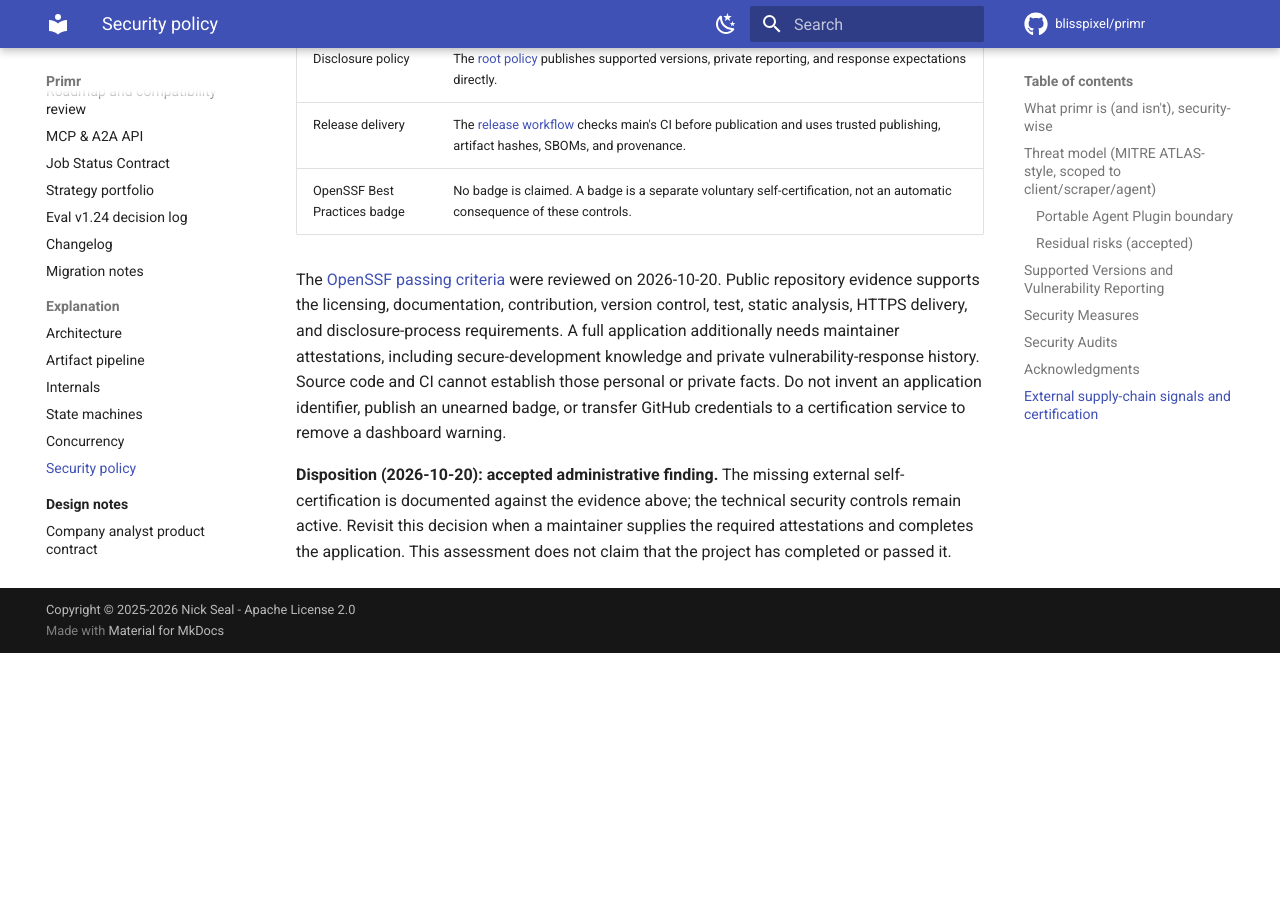
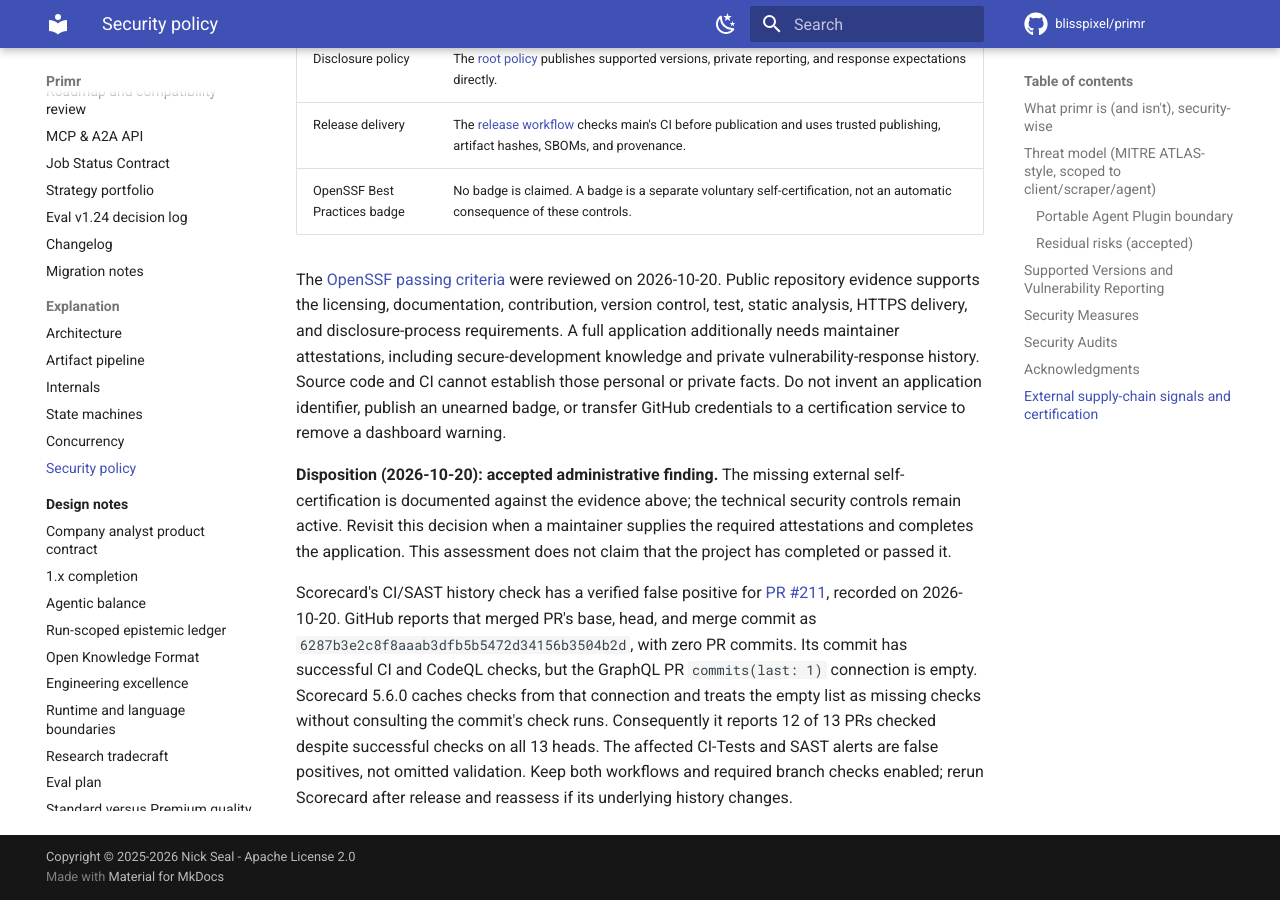
Before and after one commit to blisspixel/primr, an MkDocs documentation site: the page built from docs/SECURITY.md, in a window 1280 px wide and 900 px high, scrolled down 11146 px. Built offline with MkDocs 1.6.1 and Material for MkDocs 9.7.7, drawn with Linux system fonts in a browser that asks for light colours; comment, search, counter and statistics services are not loaded; before the commit the page ends 11799 px from its top, so only the background shows below that.

Commit message:
Explain verified Scorecard history false positives

```diff
--- a/docs/SECURITY.md
+++ b/docs/SECURITY.md
@@ -217,3 +217,16 @@ external self-certification is documented against the evidence above; the
 technical security controls remain active. Revisit this decision when a
 maintainer supplies the required attestations and completes the application.
 This assessment does not claim that the project has completed or passed it.
+
+
+Scorecard's CI/SAST history check has a verified false positive for
+[PR #211](https://github.com/blisspixel/primr/pull/211), recorded on 2026-10-20.
+GitHub reports that merged PR's base, head, and merge commit as
+`6287b3e2c8f8aaab3dfb5b5472d34156b3504b2d`, with zero PR commits. Its commit has
+successful CI and CodeQL checks, but the GraphQL PR `commits(last: 1)` connection
+is empty. Scorecard 5.6.0 caches checks from that connection and treats the
+empty list as missing checks without consulting the commit's check runs.
+Consequently it reports 12 of 13 PRs checked despite successful checks on all
+13 heads. The affected CI-Tests and SAST alerts are false positives, not omitted
+validation. Keep both workflows and required branch checks enabled; rerun
+Scorecard after release and reassess if its underlying history changes.
```
